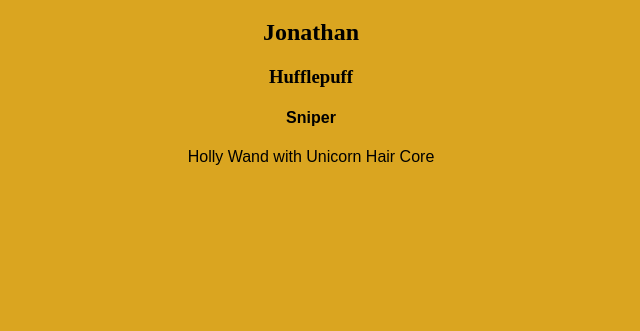
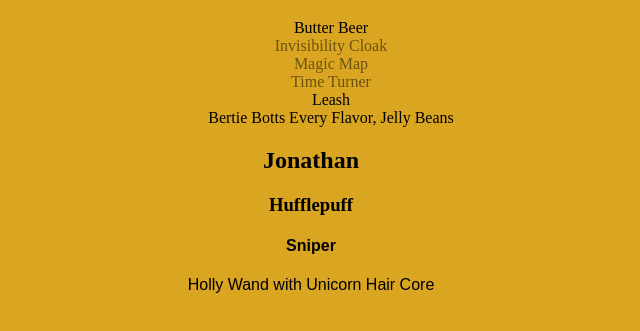
Before and after one commit to Jonathan1295-09/jQuery_Magic, a plain HTML site: page Hogwarts/index.html in a window 1280 px wide. Shown: the part 61-392 px from the top of the page, without its empty margins (329-969 px from the left). Drawn offline with nearby package versions, Linux system fonts and the light colour scheme.

Commit message:
I added list elements.

```diff
--- a/Hogwarts/app.js
+++ b/Hogwarts/app.js
@@ -26,3 +26,14 @@ $("body").append($h4);
 const $p = $('<p>');
 $p.text("Holly Wand with Unicorn Hair Core");
 $("body").append($p);
+
+const $ul = $('<ul>').attr('storage', 'trunk');
+const $liButterBeer = $('<li>').text('Butter Beer');
+const $liInvisibilityCloak = $('<li>').addClass('secret').text('Invisibility Cloak');
+const $liMagicMap = $('<li>').addClass('secret').text('Magic Map');
+const $liTimeTurner = $('<li>').addClass('secret').text('Time Turner');
+const $liLeash = $('<li>').addClass('petType').text('Leash');
+const $liBeans = $('<li>').text('Bertie Botts Every Flavor, Jelly Beans');
+
+$ul.append($liButterBeer, $liInvisibilityCloak, $liMagicMap, $liTimeTurner, $liLeash, $liBeans);
+$container.append($ul);
--- a/Hogwarts/main.css
+++ b/Hogwarts/main.css
@@ -6,3 +6,11 @@ body {
 h4, p {
     font-family: fantasy;
 }
+
+.secret{
+    opacity: 0.5;
+}
+
+ul{
+    list-style-type: none;
+}
```
